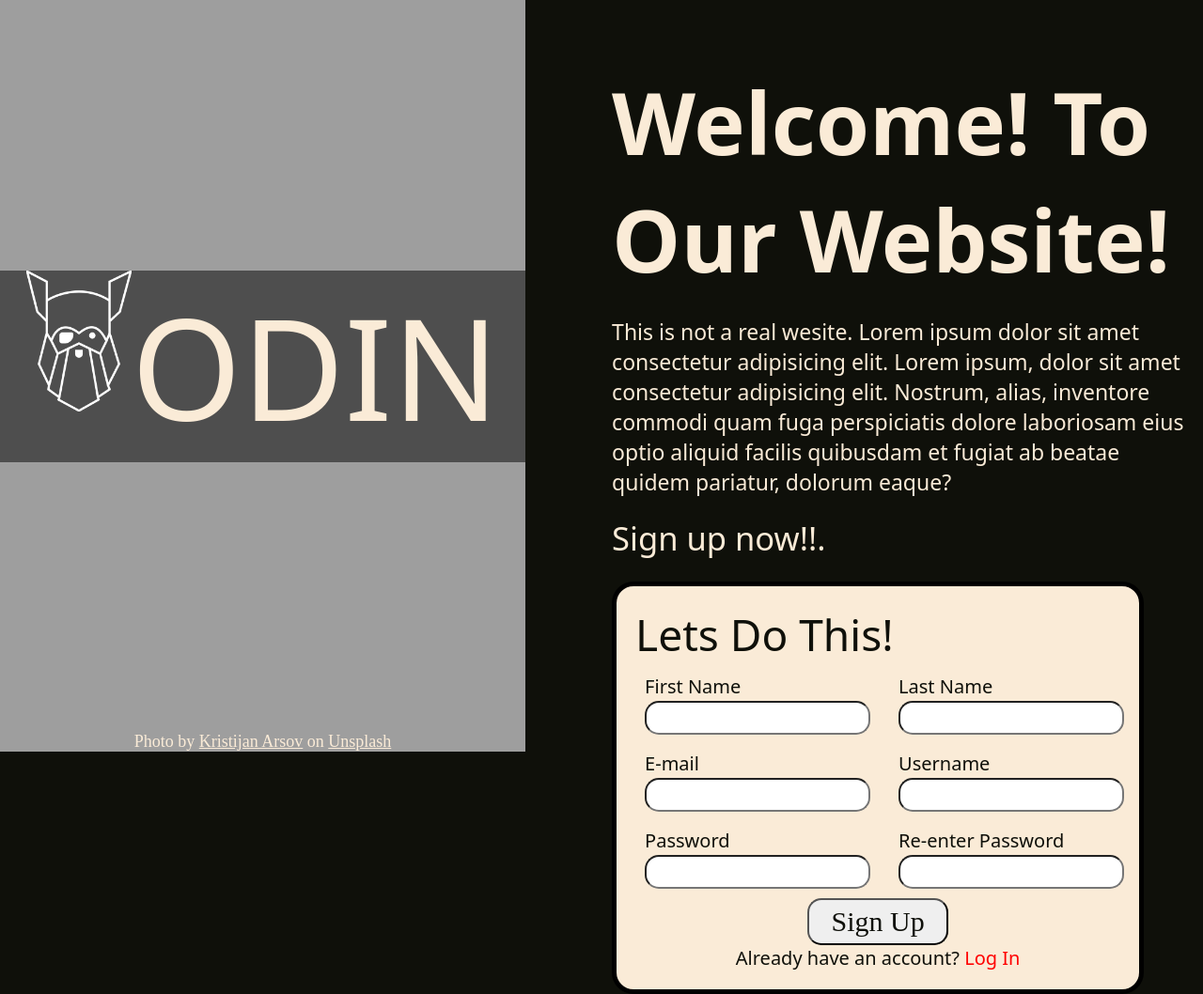
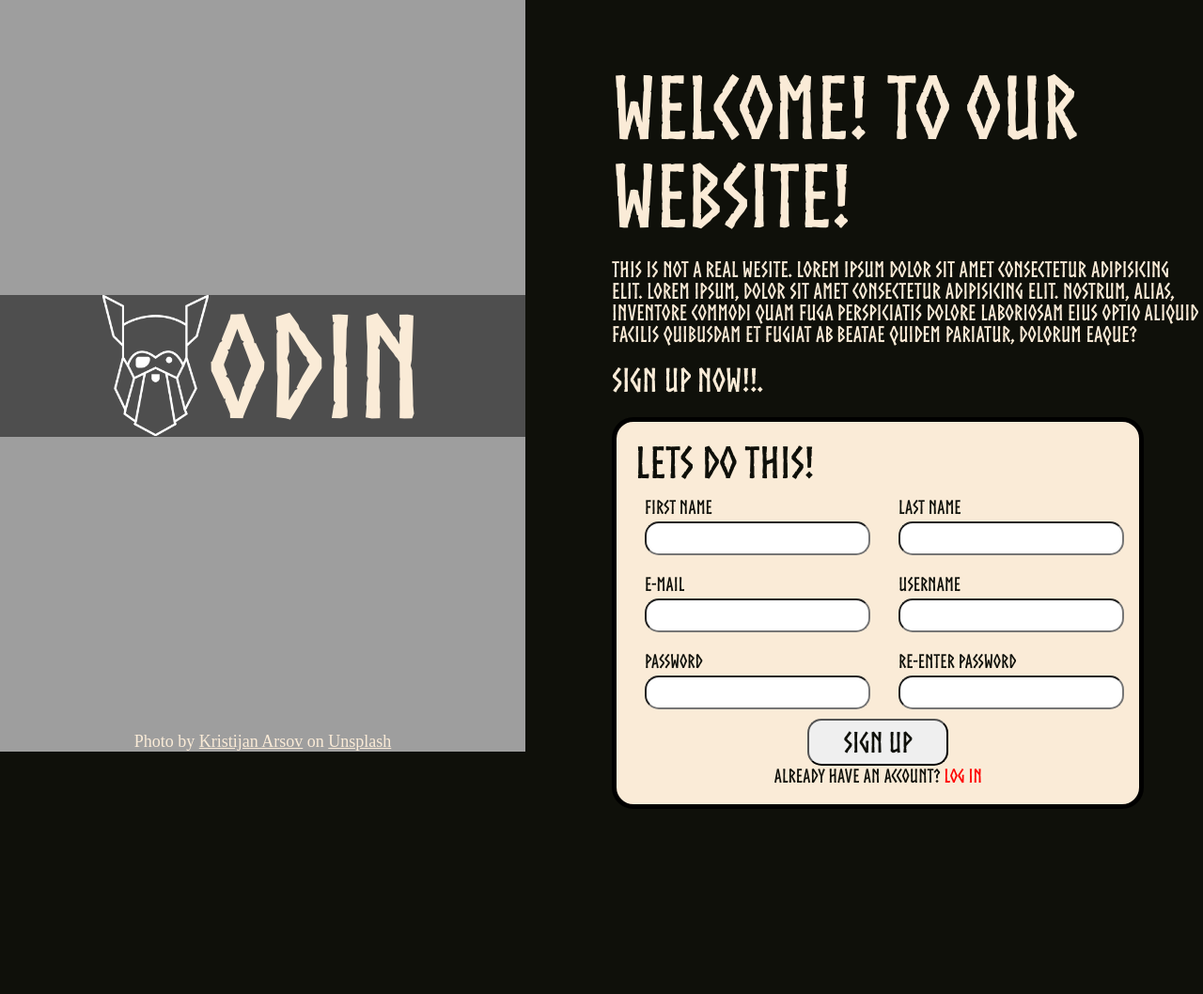
Before and after one commit to 2SuryaPrakash/form-example, a plain HTML site: page index.html in a window 1280 px wide. Shown: the whole page at 94% size. After the commit the page ends 861 px from the top, so only its background shows below. Drawn offline with Linux system fonts and the light colour scheme; the site is published under a folder, as on GitHub Pages, so addresses that start at the root find nothing.

Commit message:
Update styles.css

```diff
--- a/styles.css
+++ b/styles.css
@@ -1,7 +1,7 @@
 
 @font-face {
     font-family: "balls";
-    src: url('/resources/Norse-Bold.otf');
+    src: url('./resources/Norse-Bold.otf');
 }
 *{
     margin: 0;
```
